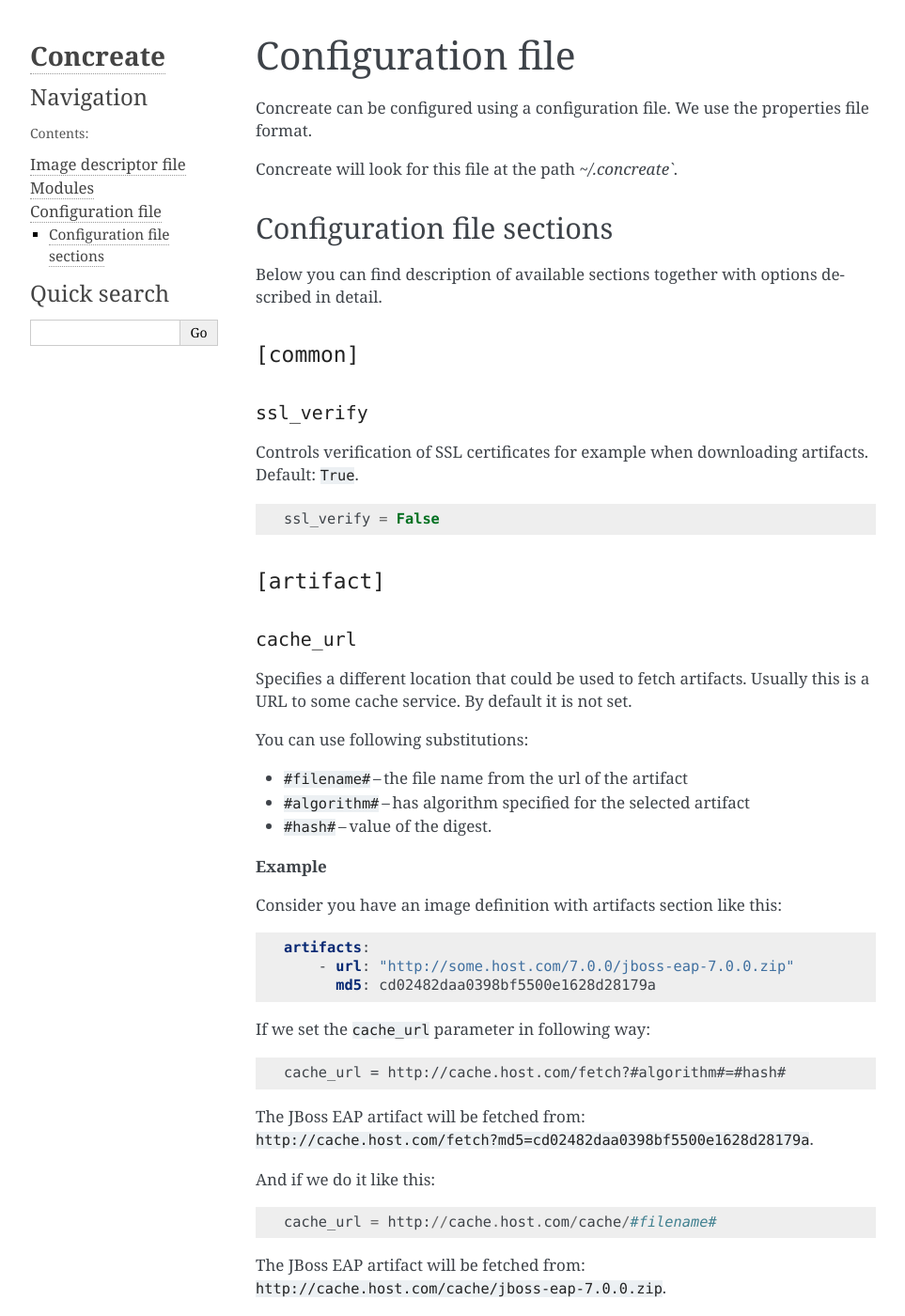
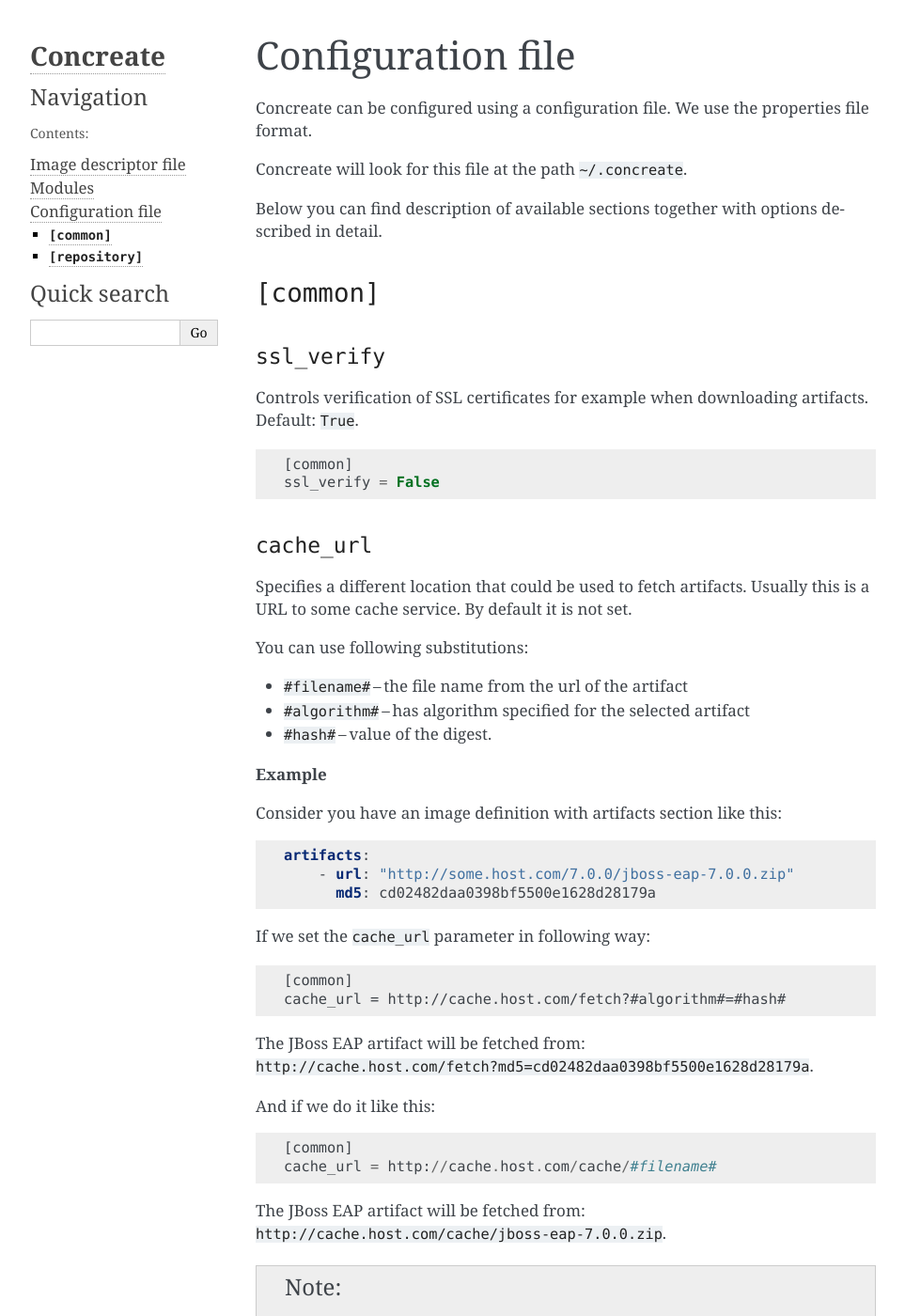
Before and after one commit to cekit/cekit, a Sphinx documentation site: the page built from docs/configuration.rst, in a window 1280 px wide and 1400 px high. Shown: the whole window at 94% size, without its empty margins (148-1111 px from the left). Built offline with Sphinx 7.4.7, drawn with Linux system fonts in a browser that asks for light colours; some of the changed text lies outside the part shown.

Commit message:
Update documentation for configuration file

```diff
--- a/docs/configuration.rst
+++ b/docs/configuration.rst
@@ -4,30 +4,25 @@
 Concreate can be configured using a configuration file. We use the
 properties file format.
 
-Concreate will look for this file at the path `~/.concreate``.
-
-Configuration file sections
----------------------------
+Concreate will look for this file at the path ``~/.concreate``.
 
 Below you can find description of available sections together with options described in detail.
 
 ``[common]``
-^^^^^^^^^^^^
+------------
 
 ``ssl_verify``
-""""""""""""""
+^^^^^^^^^^^^^^
 
 Controls verification of SSL certificates for example when downloading artifacts. Default: ``True``.
 
 .. code::
 
+    [common]
     ssl_verify = False
 
-``[artifact]``
-^^^^^^^^^^^^^^
-
 ``cache_url``
-""""""""""""""
+^^^^^^^^^^^^^
 
 Specifies a different location that could be used to fetch artifacts. Usually this is a URL to some cache service.
 By default it is not set.
@@ -52,6 +47,7 @@
 
 .. code::
 
+    [common]
     cache_url = http://cache.host.com/fetch?#algorithm#=#hash#
 
 The JBoss EAP artifact will be fetched from: ``http://cache.host.com/fetch?md5=cd02482daa0398bf5500e1628d28179a``.
@@ -60,6 +56,7 @@
 
 .. code::
 
+    [common]
     cache_url = http://cache.host.com/cache/#filename#
 
 The JBoss EAP artifact will be fetched from: ``http://cache.host.com/cache/jboss-eap-7.0.0.zip``.
@@ -69,10 +66,10 @@
     In all cases digest will be computed from the downloaded file and compared with the expected value.
 
 ``[repository]``
-^^^^^^^^^^^^^^^^
+----------------
 
 ``urls``
-"""""""""
+^^^^^^^^
 
 The ``urls`` setting in the ``repository`` section can be used to define YUM/DNF repository files
 that should be added to the image at build time.
@@ -93,3 +90,10 @@
 2. Repo file name should be the same as the repo id in the repository (the name between square brackets).
 3. There should be only one repository per file.
 4. Only added repositories will be enabled during install of packages, all other repositories (including default) will be disabled.
+
+Example
+
+.. code::
+
+    [repository]
+    urls = http://host.com/some.repo,http://otherhost/other.repo
```
